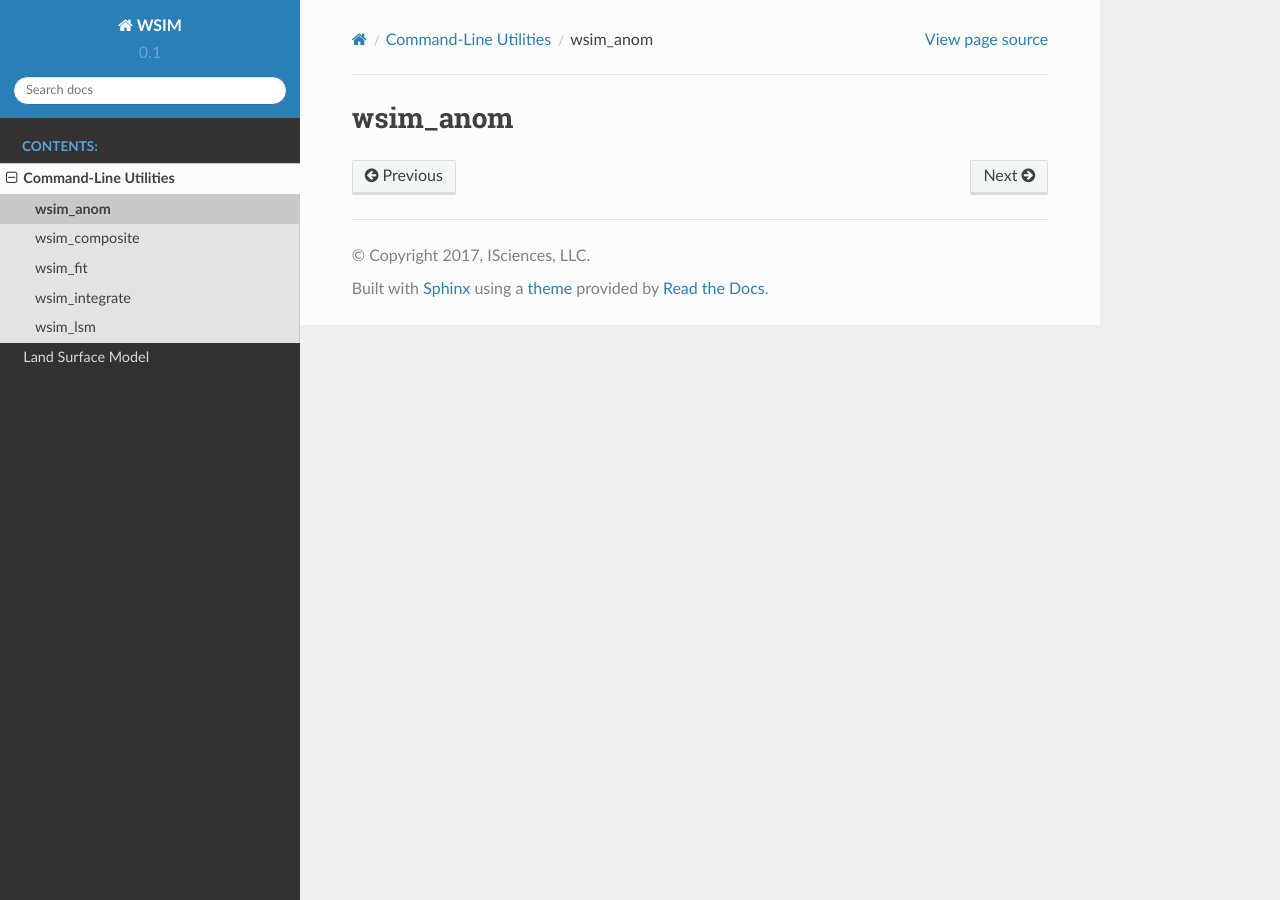
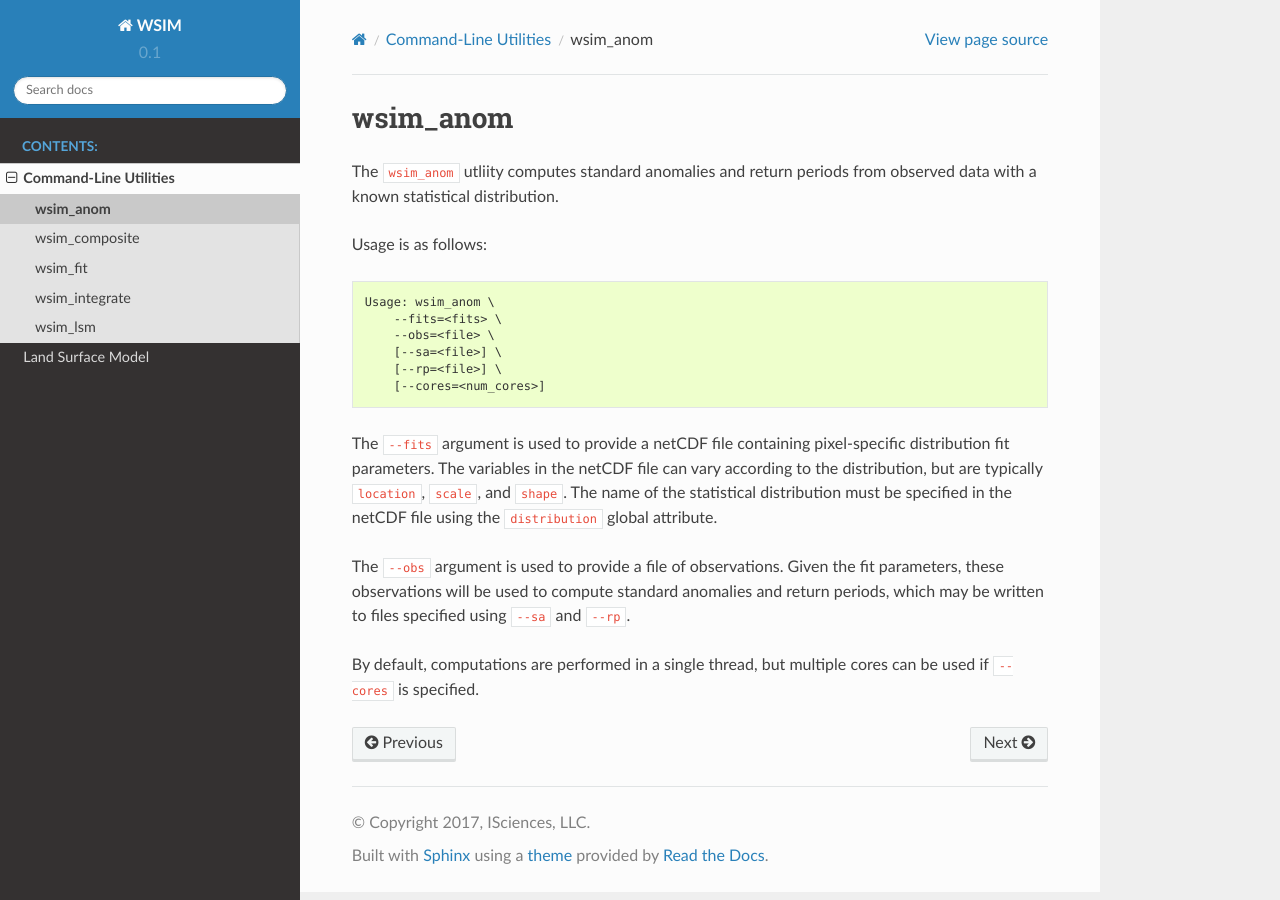
Before and after one commit to isciences/wsim, a Sphinx documentation site: the page built from docs/scripts/wsim_anom.rst, in a window 1280 px wide. Built offline with Sphinx 7.4.7 and the Read the Docs theme 2.0.0, drawn with Linux system fonts in a browser that asks for light colours.

Commit message:
Add docs for wsim_anom

```diff
--- a/docs/scripts/wsim_anom.rst
+++ b/docs/scripts/wsim_anom.rst
@@ -1,2 +1,21 @@
 wsim_anom
 *********
+
+The ``wsim_anom`` utliity computes standard anomalies and return periods from observed data with a known statistical distribution.
+
+Usage is as follows:
+
+.. code-block:: console
+
+    Usage: wsim_anom \
+        --fits=<fits> \
+        --obs=<file> \
+        [--sa=<file>] \
+        [--rp=<file>] \
+        [--cores=<num_cores>]
+
+The ``--fits`` argument is used to provide a netCDF file containing pixel-specific distribution fit parameters. The variables in the netCDF file can vary according to the distribution, but are typically ``location``, ``scale``, and ``shape``. The name of the statistical distribution must be specified in the netCDF file using the ``distribution`` global attribute.
+
+The ``--obs`` argument is used to provide a file of observations. Given the fit parameters, these observations will be used to compute standard anomalies and return periods, which may be written to files specified using ``--sa`` and ``--rp``.
+
+By default, computations are performed in a single thread, but multiple cores can be used if ``--cores`` is specified.
```
